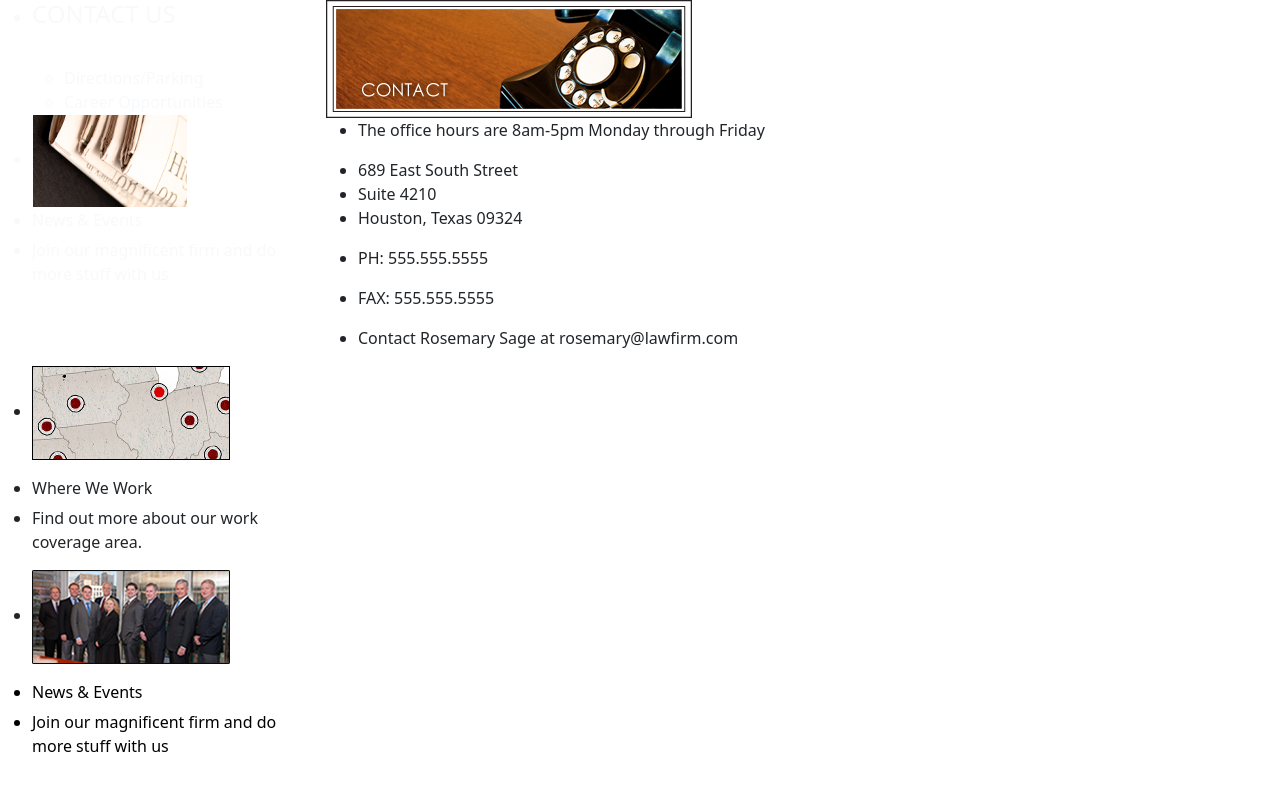
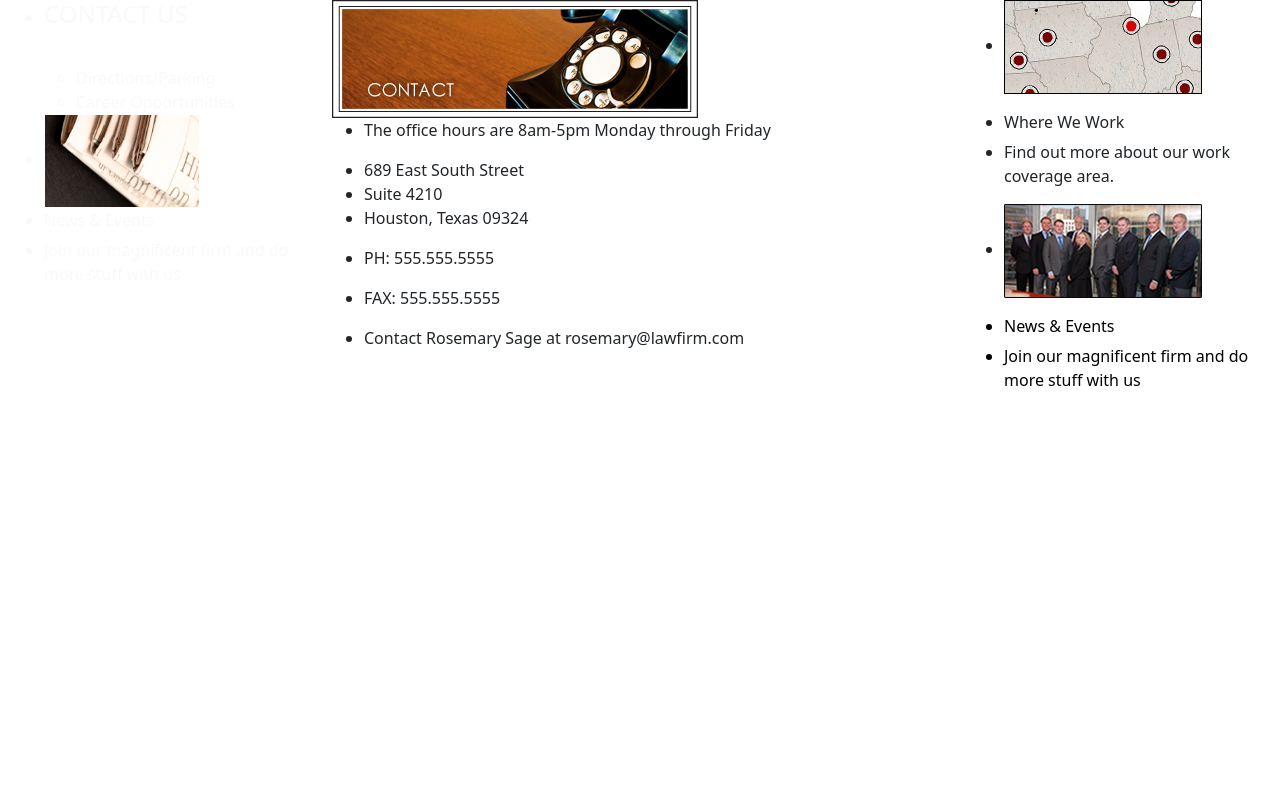
Before and after one commit to dmitryulasau/justice_for_you, a plain HTML site: page page4.html in a window 1280 px wide. Drawn offline with nearby package versions, Linux system fonts and the light colour scheme.

Commit message:
page 4 issues

```diff
--- a/css/page4.css
+++ b/css/page4.css
@@ -1,4 +1,4 @@
-.container-fluid-fluid{
+.container-fluid{
     padding-top: 50px;
     padding-right: 30px;
     padding-bottom: 50px;
@@ -13,6 +13,18 @@
 
 }
 
+#side-sub{
+    height: 390px;
+    width: 290px;
+    padding-top: 20px;
+    padding-bottom: 30px;
+    padding-left: 20px;
+    padding-right: 20px;
+    background-image: url('../images/nav_side_sub.jpg');
+    background-attachment: fixed;
+    background-size: contain;
+}
+
 #side-sub-sub{
     height: 390px;
     width: 290px;
@@ -20,20 +32,7 @@
     padding-bottom: 30px;
     padding-left: 20px;
     padding-right: 20px;
-    background-image: url('./images/nav_side_sub.jpg');
-    background-repeat: no-repeat;
-    background-attachment: fixed;
-    background-size: contain;
-}
-
-#side-sub-sub-su{
-    height: 390px;
-    width: 290px;
-    padding-top: 20px;
-    padding-bottom: 30px;
-    padding-left: 20px;
-    padding-right: 20px;
-    background-image: url('./images/other_links_background.jpg');
+    background-image: url('../images/other_links_background.jpg');
     background-attachment: fixed;
     background-size: contain;
 }
--- a/page4.html
+++ b/page4.html
@@ -8,12 +8,14 @@
     <link rel="stylesheet" href="../css/style.css">
     <title>JUSTICE FOR YOU | LAW Firm</title>
 </head>
-<body id="where we work">
-    <main class =" right">
-        <div class="container-fluid-fluid">
+<body>
+
+
+    <main>
+        <div class="container-fluid">
             <div class="col-12">
                 <div class="row">
-                    <div id="side-sub-sub" class="col-3">
+                    <div id="side-sub" class="col-3">
                         <div class="text-light">
                             <ul class="bullet-two">
                                 <li><h4>CONTACT US</h4></li>
@@ -26,7 +28,7 @@
                                         <li>Career Opportunities</li>
                                 </ul>
                                 </div>
-                                <li class="image-size-size"><img src="./images/content-navlink-news.jpg"></li>
+                                <li class="image-size-size"><img src="./images/content-navlink-news.jpg" alt=""></li>
                                 <li><h6>News & Events</h6></li>
                                 <li><p>Join our magnificent firm and do more stuff with us</p></li>
                             </ul>
@@ -35,7 +37,7 @@
                     <div id="center-column" class="col-6">
                         <div class="row">
                             <div class="col-12">
-                                <img src="./images/content-05-contact.jpg">
+                                <img src="./images/content-05-contact.jpg" alt="">
                                     <ul class="-bullet-one">
                                         <li>The office hours are 8am-5pm Monday through Friday</li>
                                     </ul>
@@ -57,9 +59,7 @@
                             </div>
                         </div>
                     </div>
-                            </div>
-                        </div>
-                        <div id="side-sub-sub-su" class="col-3">
+                    <div id="side-sub-sub" class="col-3">
                             <div class="row">
                                 <div class="col-12">
                                     <ul class="bullet-two">
```
Also changed, not shown: page3.html (+2 -6 lines). Lines whose indentation alone changed are shown as unchanged.
